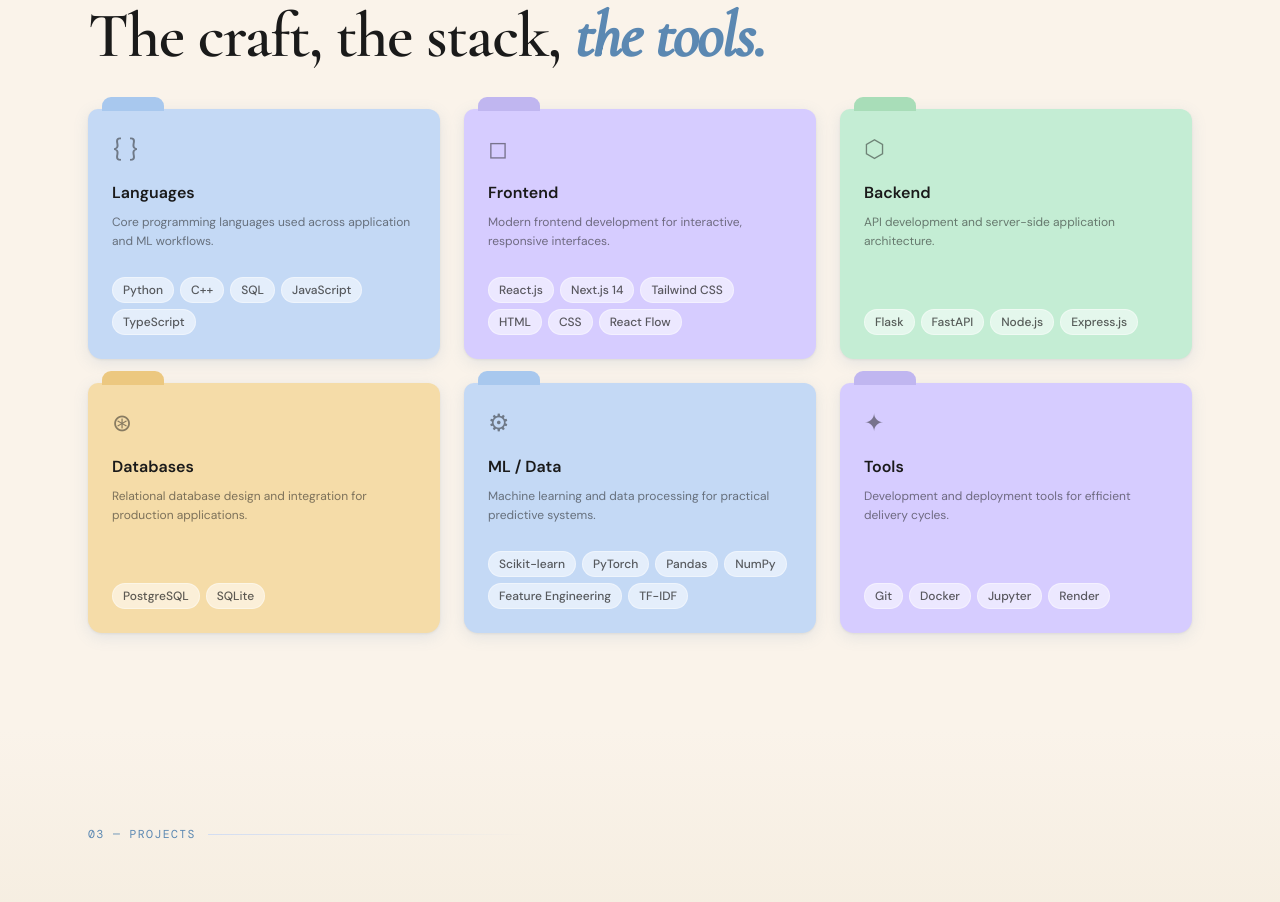
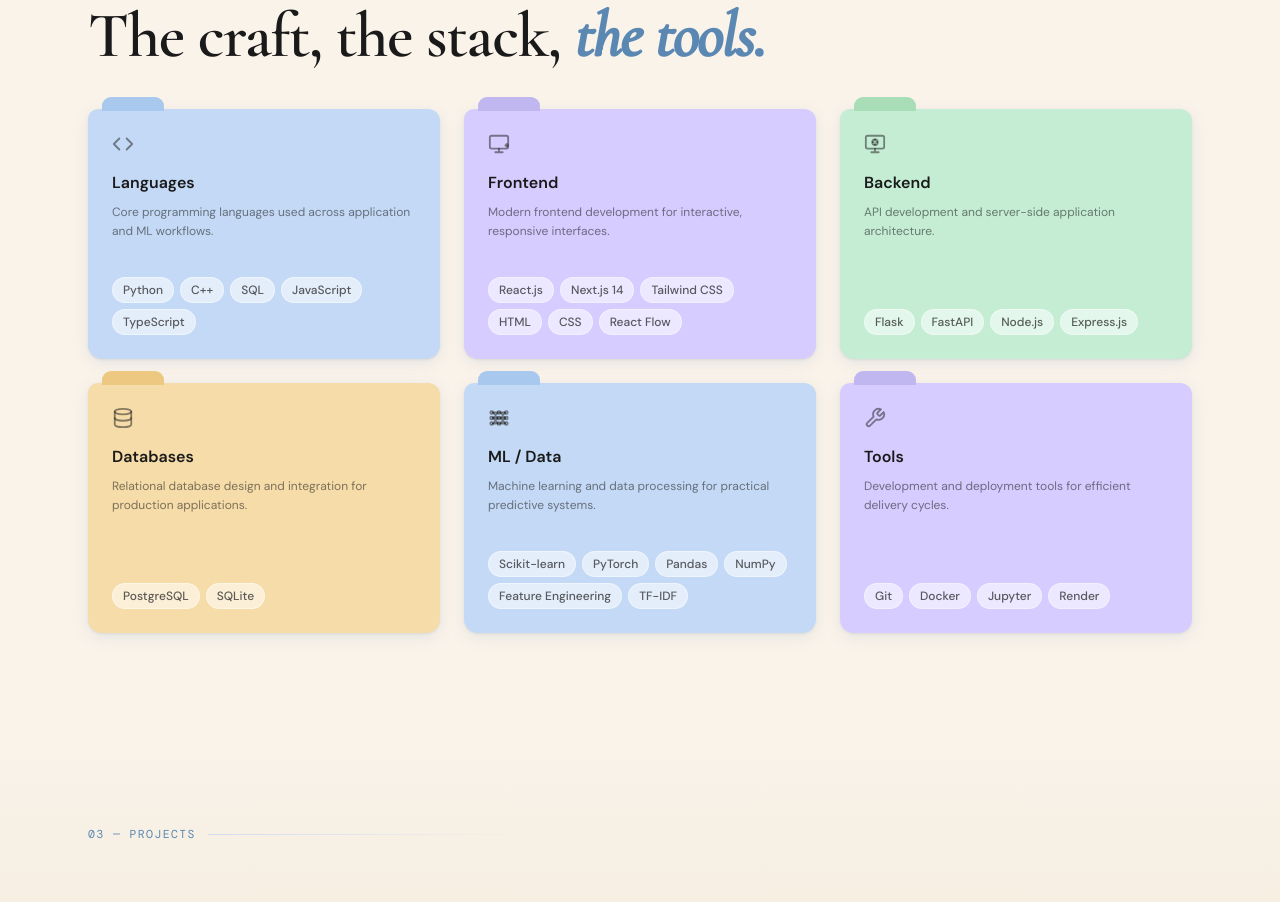
Before and after one commit to ashlesha-sarma/portfolio, a Next.js app: page / in a window 1280 px wide. Shown: the part 1820-2722 px from the top of the page. Built offline with nearby package versions, Linux system fonts and the light colour scheme; a web font is replaced by a local one.

Commit message:
skills section svg icons changes

```diff
--- a/components/sections/Skills.tsx
+++ b/components/sections/Skills.tsx
@@ -7,7 +7,11 @@ const skills = [
     category: "Languages",
     color: "folder-blue",
     tabColor: "#A8C8EE",
-    icon: "{ }",
+    icon: (
+      <svg xmlns="http://www.w3.org/2000/svg" width="22" height="22" viewBox="0 0 24 24" fill="none" stroke="currentColor" strokeWidth="2" strokeLinecap="round" strokeLinejoin="round" className="opacity-100">
+        <polyline points="16 18 22 12 16 6"/><polyline points="8 6 2 12 8 18"/>
+      </svg>
+    ),
     items: ["Python", "C++", "SQL", "JavaScript", "TypeScript"],
     desc: "Core programming languages used across application and ML workflows.",
   },
@@ -15,7 +19,13 @@ const skills = [
     category: "Frontend",
     color: "folder-purple",
     tabColor: "#C0B6F0",
-    icon: "◻",
+    icon: (
+      <svg xmlns="http://www.w3.org/2000/svg" width="22" height="22" viewBox="0 0 24 24" fill="none" stroke="currentColor" strokeWidth="2" strokeLinecap="round" strokeLinejoin="round" className="opacity-100">
+        <rect x="2" y="3" width="20" height="14" rx="2" ry="2"/>
+        <path d="M12 17v4M8 21h8"/>
+        <path d="m19 13.5 1.5-1.5 1.5 1.5-1.5 1.5z"/>
+      </svg>
+    ),
     items: ["React.js", "Next.js 14", "Tailwind CSS", "HTML", "CSS", "React Flow"],
     desc: "Modern frontend development for interactive, responsive interfaces.",
   },
@@ -23,7 +33,13 @@ const skills = [
     category: "Backend",
     color: "folder-green",
     tabColor: "#A8DDB8",
-    icon: "⬡",
+    icon: (
+      <svg xmlns="http://www.w3.org/2000/svg" width="22" height="22" viewBox="0 0 24 24" fill="none" stroke="currentColor" strokeWidth="2" strokeLinecap="round" strokeLinejoin="round" className="opacity-100">
+        <rect x="2" y="3" width="20" height="14" rx="2" ry="2"/>
+        <circle cx="12" cy="10" r="3"/>
+        <path d="M12 7v1M12 12v1M9.5 10h1M13.5 10h1M12 17v4M8 21h8"/>
+      </svg>
+    ),
     items: ["Flask", "FastAPI", "Node.js", "Express.js"],
     desc: "API development and server-side application architecture.",
   },
@@ -31,7 +47,13 @@ const skills = [
     category: "Databases",
     color: "folder-amber",
     tabColor: "#ECC880",
-    icon: "⊛",
+    icon: (
+      <svg xmlns="http://www.w3.org/2000/svg" width="22" height="22" viewBox="0 0 24 24" fill="none" stroke="currentColor" strokeWidth="2" strokeLinecap="round" strokeLinejoin="round" className="opacity-100">
+        <ellipse cx="12" cy="5" rx="9" ry="3"/>
+        <path d="M3 5V19A9 3 0 0 0 21 19V5"/>
+        <path d="M3 12A9 3 0 0 0 21 12"/>
+      </svg>
+    ),
     items: ["PostgreSQL", "SQLite"],
     desc: "Relational database design and integration for production applications.",
   },
@@ -39,7 +61,16 @@ const skills = [
     category: "ML / Data",
     color: "folder-blue",
     tabColor: "#A8C8EE",
-    icon: "⚙",
+    icon: (
+      <svg xmlns="http://www.w3.org/2000/svg" width="22" height="22" viewBox="0 0 24 24" fill="none" stroke="currentColor" strokeWidth="2" strokeLinecap="round" strokeLinejoin="round" className="opacity-100">
+        <circle cx="4" cy="6" r="1.5"/><circle cx="4" cy="12" r="1.5"/><circle cx="4" cy="18" r="1.5"/>
+        <circle cx="12" cy="6" r="1.5"/><circle cx="12" cy="12" r="1.5"/><circle cx="12" cy="18" r="1.5"/>
+        <circle cx="20" cy="6" r="1.5"/><circle cx="20" cy="12" r="1.5"/><circle cx="20" cy="18" r="1.5"/>
+        <path d="M5.5 6l5 0 M5.5 12l5 0 M5.5 18l5 0 M13.5 6l5 0 M13.5 12l5 0 M13.5 18l5 0"/>
+        <path d="M5.5 6l5 5.5 M5.5 12l5-5.5 M5.5 12l5 5.5 M5.5 18l5-5.5"/>
+        <path d="M13.5 6l5 5.5 M13.5 12l5-5.5 M13.5 12l5 5.5 M13.5 18l5-5.5"/>
+      </svg>
+    ),
     items: ["Scikit-learn", "PyTorch", "Pandas", "NumPy", "Feature Engineering", "TF-IDF"],
     desc: "Machine learning and data processing for practical predictive systems.",
   },
@@ -47,11 +78,16 @@ const skills = [
     category: "Tools",
     color: "folder-purple",
     tabColor: "#C0B6F0",
-    icon: "✦",
+    icon: (
+      <svg xmlns="http://www.w3.org/2000/svg" width="22" height="22" viewBox="0 0 24 24" fill="none" stroke="currentColor" strokeWidth="2" strokeLinecap="round" strokeLinejoin="round" className="opacity-1000">
+        <path d="M14.7 6.3a1 1 0 0 0 0 1.4l1.6 1.6a1 1 0 0 0 1.4 0l3.77-3.77a6 6 0 0 1-7.94 7.94l-6.91 6.91a2.12 2.12 0 0 1-3-3l6.91-6.91a6 6 0 0 1 7.94-7.94l-3.76 3.76z"/>
+      </svg>
+    ),
     items: ["Git", "Docker", "Jupyter", "Render"],
     desc: "Development and deployment tools for efficient delivery cycles.",
   },
 ];
+
 
 const colorMap: Record<string, string> = {
   "folder-blue": "#C4D9F5",
```
